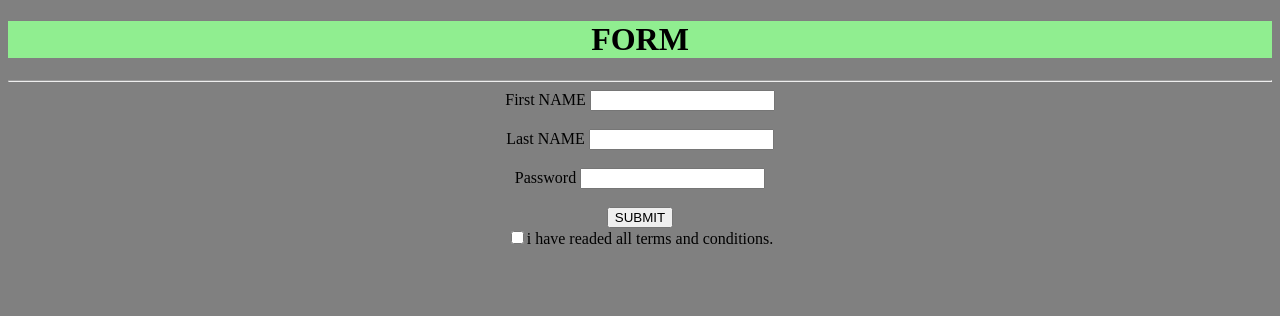
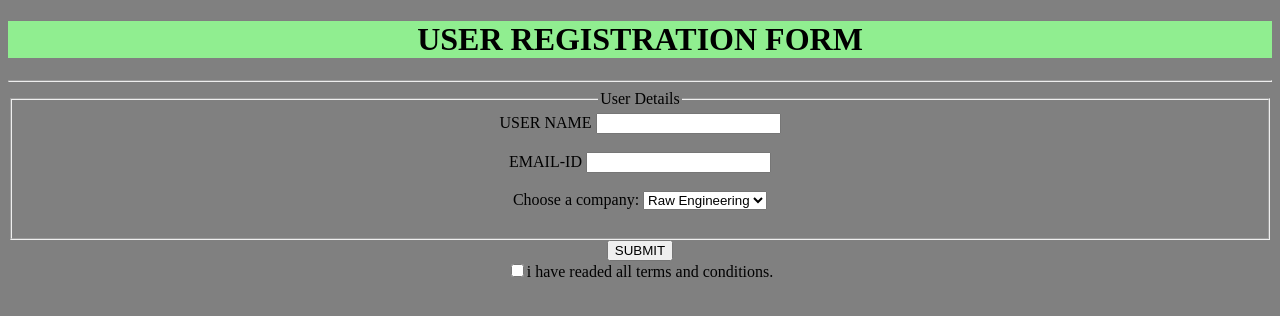
Before and after one commit to Dishant45/Training, a plain HTML site: page form.html in a window 1280 px wide. Drawn offline with Linux system fonts and the light colour scheme.

Commit message:
Update form.html
added select form attribute in the user registration form

```diff
--- a/form.html
+++ b/form.html
@@ -3,7 +3,7 @@
 <head>
     <meta charset="UTF-8">
     <meta name="viewport" content="width=device-width, initial-scale=1.0">
-    <title>FORM</title>
+    <title>REGISTRATION FORM</title>
     <style>
         body{text-align:center;
         border-inline-end-color: seagreen;
@@ -16,17 +16,24 @@
 <link rel="icon" href="images/ftpackage-wordprocessing-116287/favicon.ico" type="image/gif" sizes="16*16">
 </head>
 <body style="background-color:grey;" >
-<h1 style="background-color: lightgreen;">FORM</h1>
+<h1 style="background-color: lightgreen;">USER REGISTRATION FORM</h1>
 <hr>
 <form >
-    <label for="fname">First NAME</label>
+    <fieldset>
+        <legend>User Details</legend>
+    <label for="fname">USER NAME</label>
     <input type="text" name="fname" id="fname">
-   <br><br> <label for="lname">Last NAME</label>
-    <input type="text"name="lname" id="lname">
-    <br><br><label for="password">Password</label>
-    <input type="password" name="password" id="password">
+   <br><br> <label for="email">EMAIL-ID</label>
+    <input type="email"name="email" id="email">
+    <br><br><label for="company">Choose a company:</label>
+    <select id="company" name="companylist" form="companyform">
+        <option value="RE">Raw Engineering</option>
+        <option  value="CS">ContentSTACK</option>
+        <option value="SB">SurfBoard</option>
+    </select>
+
     <br><br>
-
+    </fieldset>
     <input type="submit" value="SUBMIT">
 <br>                                                                                                                                                                                                                                  <input type="checkbox" name="company" value="1">i have readed all terms and conditions.
 
```
